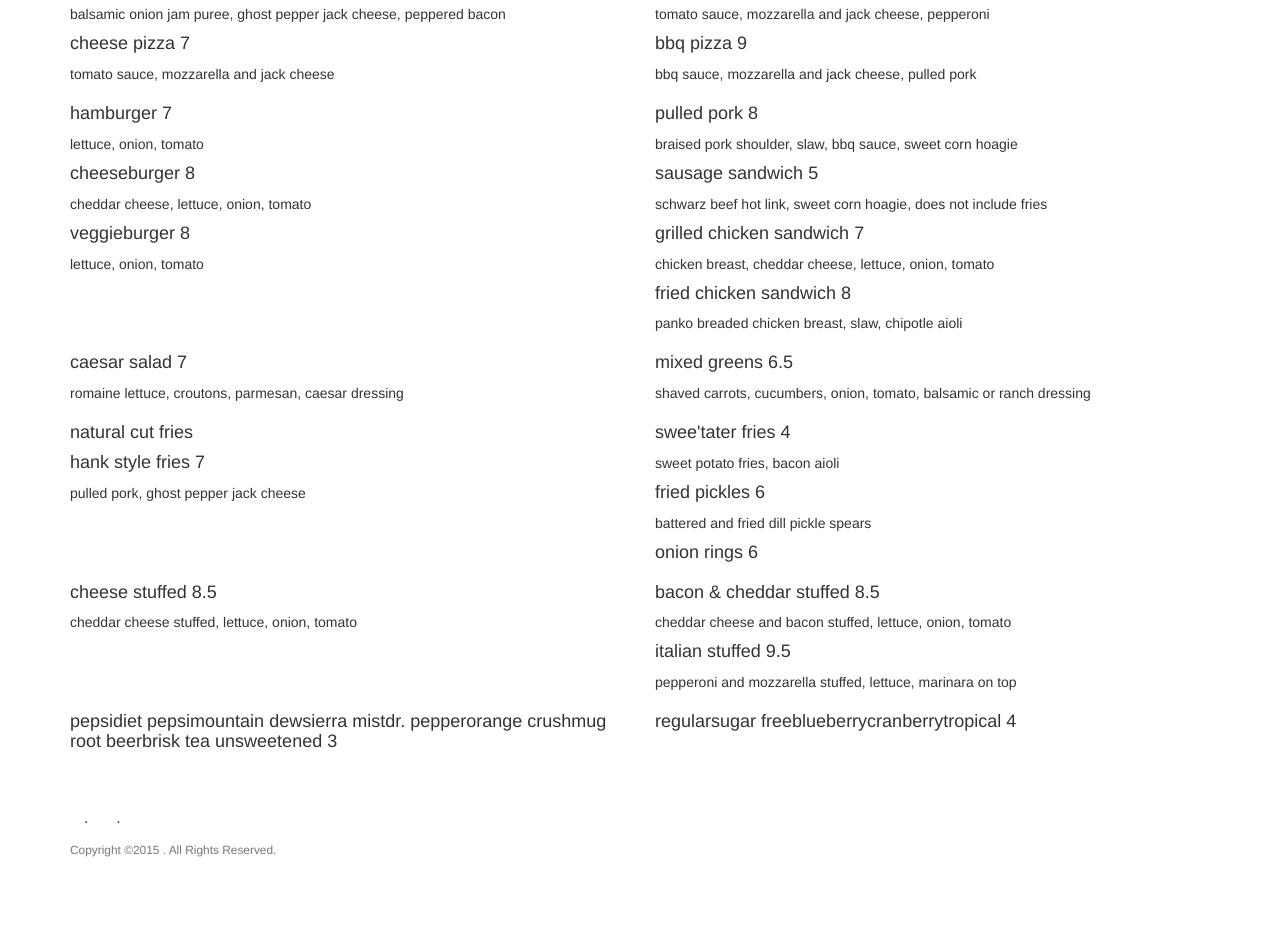
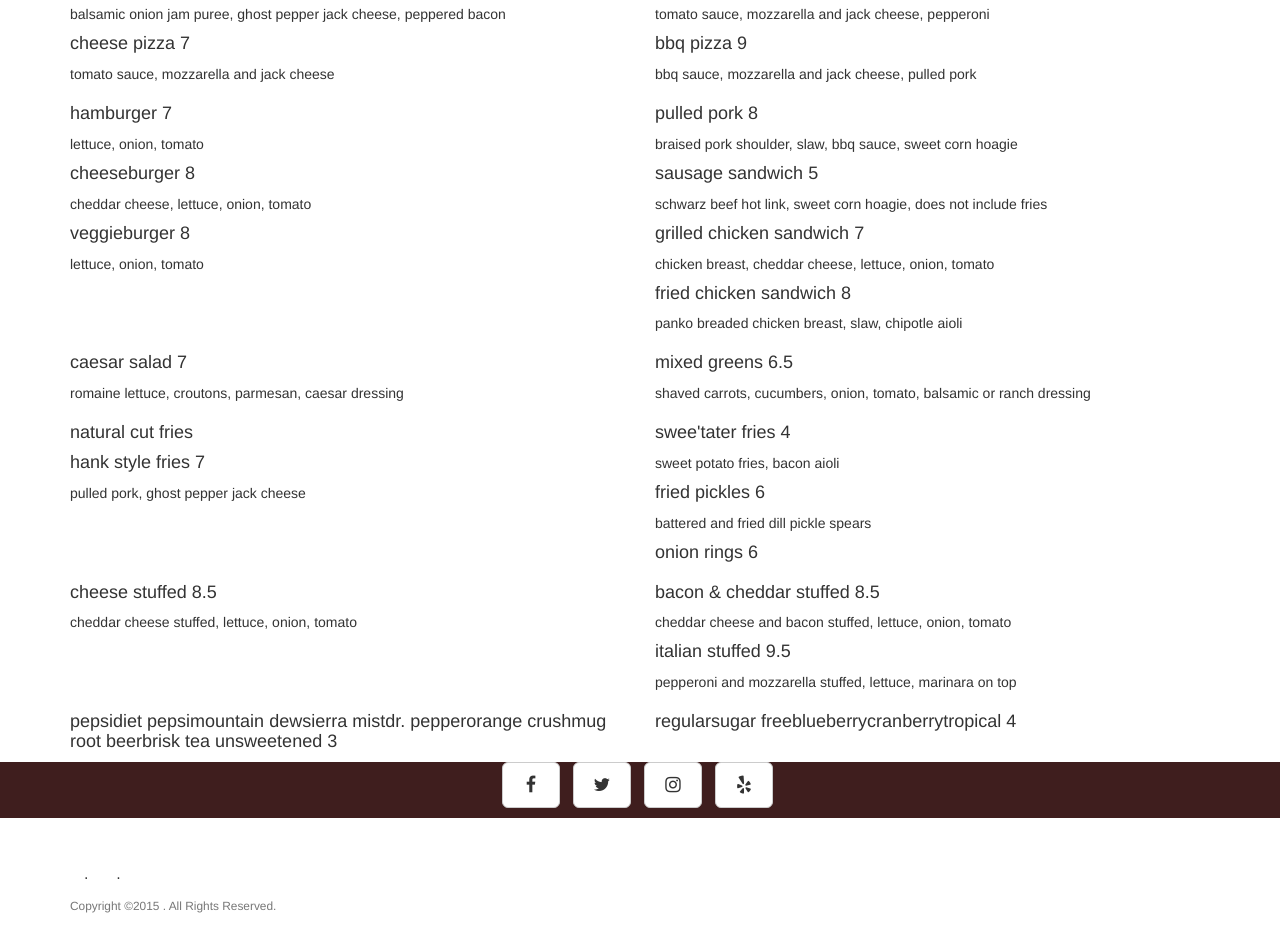
Before and after one commit to overland-oakland/overland-oakland.github.io, a Jekyll site: the page built from index.html, in a window 1280 px wide and 1400 px high, scrolled down 1256 px. Shown: the part 425-1377 px from the top of the window. Built offline with Jekyll 4.4.1, drawn with Linux system fonts in a browser that asks for light colours; nearby versions of some CDN libraries; before the commit the page ends 2600 px from its top, so only the background shows below that.

Commit message:
Add social media buttons (lifted from oakland fup site)

```diff
--- /dev/null
+++ b/_includes/socialmedia.html
@@ -0,0 +1,11 @@
+<section id="social">
+	<div class="container">
+		<div class="row text-center">
+			<ul class="list-inline">
+			{% for soc in site.data.business.socialmedia %}
+    			<li><a href="{{ soc.link }}" class="btn btn-default btn-lg"><i class="fa fa-{{ soc.name }} fa-fw"></i></span></a></li>
+			{% endfor %}
+			</ul>
+		</div><!--.row-->
+	</div><!--.container-->
+</section><!--/#social-->
--- a/_layouts/default.html
+++ b/_layouts/default.html
@@ -16,6 +16,8 @@
 		{% include {{ item }}.html %}
 	{% endfor %}
 
+	<!-- social media -->
+	{% include socialmedia.html %}
 
 	<!-- Footnav -->
 	{% include footer.html %}
--- a/css/style.css
+++ b/css/style.css
@@ -6,3 +6,7 @@
   justify-content: center;
   flex-direction: column;
 }
+
+section#social {
+	background: #3f1e1e;
+}
```
